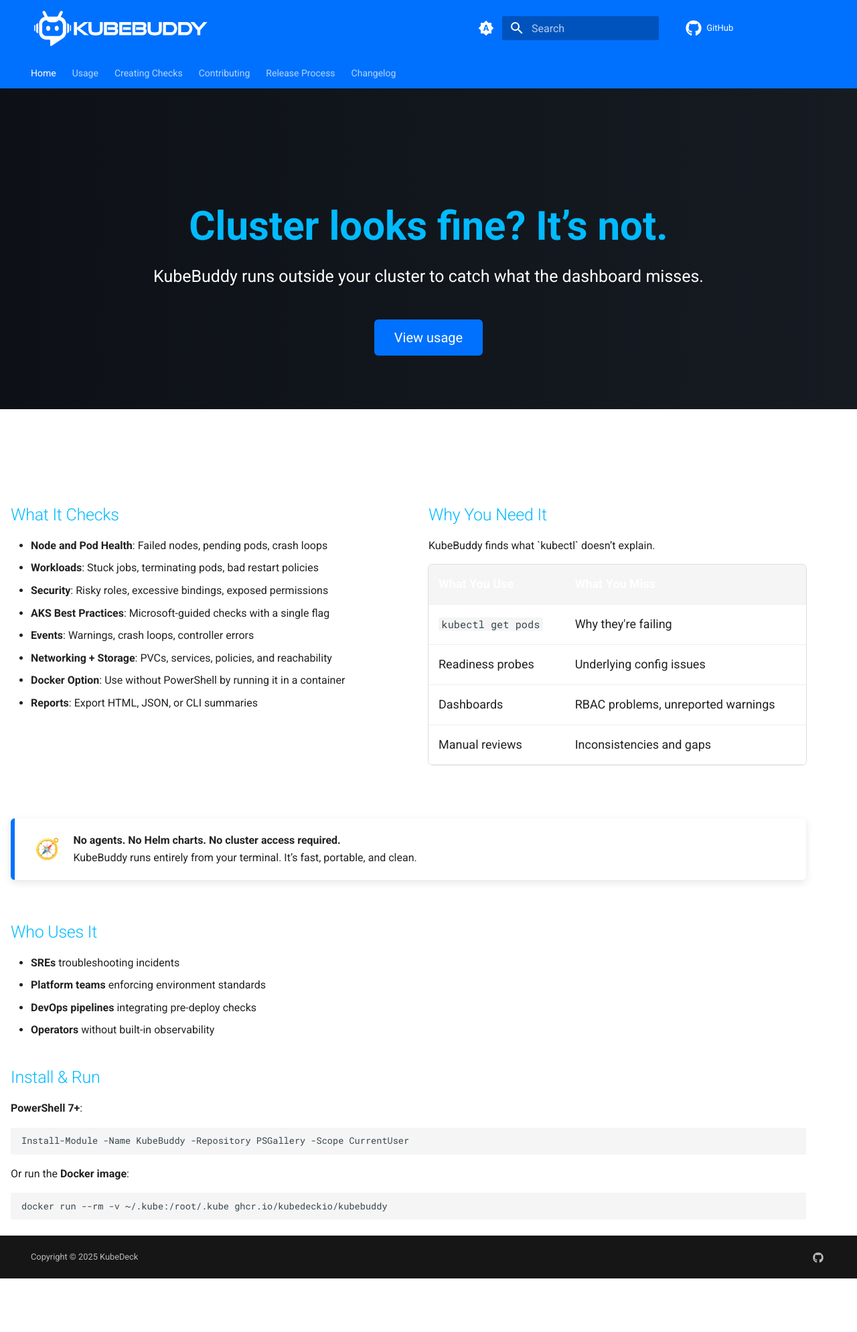
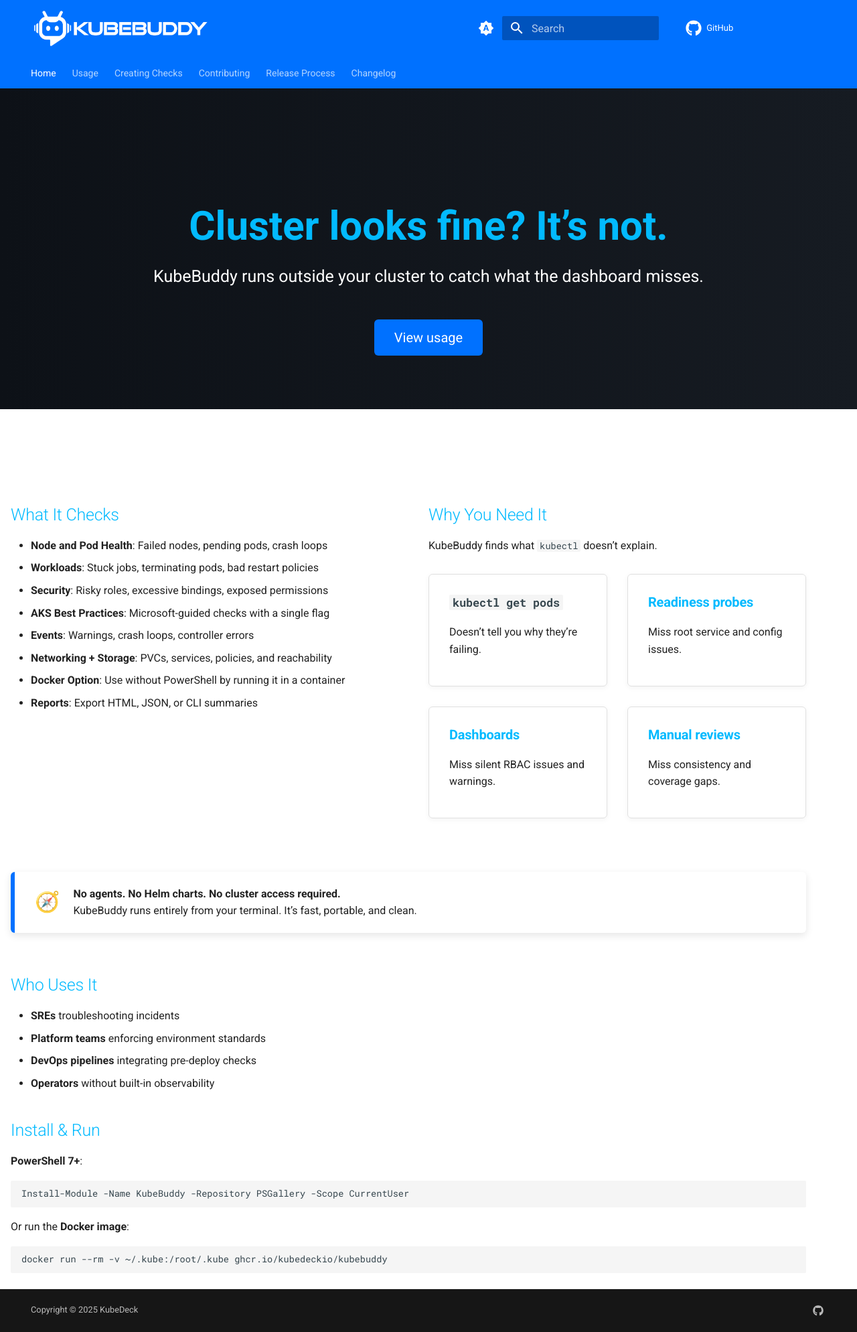
Before and after one commit to KubeDeckio/KubeBuddy, an MkDocs documentation site: the page built from docs/index.md, in a window 1280 px wide. Shown: the whole page at 67% size. Built offline with MkDocs 1.6.1 and Material for MkDocs 9.7.7, drawn with Linux system fonts in a browser that asks for light colours; comment, search, counter and statistics services are not loaded; before the commit the page ends 1909 px from its top, so only the background shows below that.

Commit message:
Update home.html

```diff
--- a/overrides/home.html
+++ b/overrides/home.html
@@ -52,24 +52,25 @@
       flex: 1 1 40ch;
     }
 
-    .landing-table {
-      width: 100%;
-      border-collapse: collapse;
-      border-radius: 6px;
-      overflow: hidden;
-      box-shadow: 0 0 0 1px #ddd;
+    .card-grid {
+      display: grid;
+      grid-template-columns: repeat(auto-fit, minmax(240px, 1fr));
+      gap: 1.5rem;
+      margin-top: 1.5rem;
     }
 
-    .landing-table th,
-    .landing-table td {
-      padding: 0.75rem;
-      border-bottom: 1px solid #eee;
-      text-align: left;
-      background: #fff;
+    .card {
+      background: var(--md-default-bg-color);
+      padding: 1.25rem 1.5rem;
+      border-radius: 6px;
+      box-shadow: 0 2px 8px rgba(0, 0, 0, 0.05);
+      border: 1px solid #e0e0e0;
     }
 
-    .landing-table th {
-      background: #f5f5f5;
+    .card h4 {
+      margin-top: 0;
+      margin-bottom: 0.5rem;
+      font-size: 1rem;
       font-weight: 600;
     }
 
@@ -126,18 +127,25 @@
     </div>
     <div class="landing-column">
       <h2>Why You Need It</h2>
-      <p>KubeBuddy finds what `kubectl` doesn’t explain.</p>
-      <table class="landing-table">
-        <thead>
-          <tr><th>What You Use</th><th>What You Miss</th></tr>
-        </thead>
-        <tbody>
-          <tr><td><code>kubectl get pods</code></td><td>Why they're failing</td></tr>
-          <tr><td>Readiness probes</td><td>Underlying config issues</td></tr>
-          <tr><td>Dashboards</td><td>RBAC problems, unreported warnings</td></tr>
-          <tr><td>Manual reviews</td><td>Inconsistencies and gaps</td></tr>
-        </tbody>
-      </table>
+      <p>KubeBuddy finds what <code>kubectl</code> doesn’t explain.</p>
+      <div class="card-grid">
+        <div class="card">
+          <h4><code>kubectl get pods</code></h4>
+          <p>Doesn’t tell you why they’re failing.</p>
+        </div>
+        <div class="card">
+          <h4>Readiness probes</h4>
+          <p>Miss root service and config issues.</p>
+        </div>
+        <div class="card">
+          <h4>Dashboards</h4>
+          <p>Miss silent RBAC issues and warnings.</p>
+        </div>
+        <div class="card">
+          <h4>Manual reviews</h4>
+          <p>Miss consistency and coverage gaps.</p>
+        </div>
+      </div>
     </div>
   </div>
 
```
